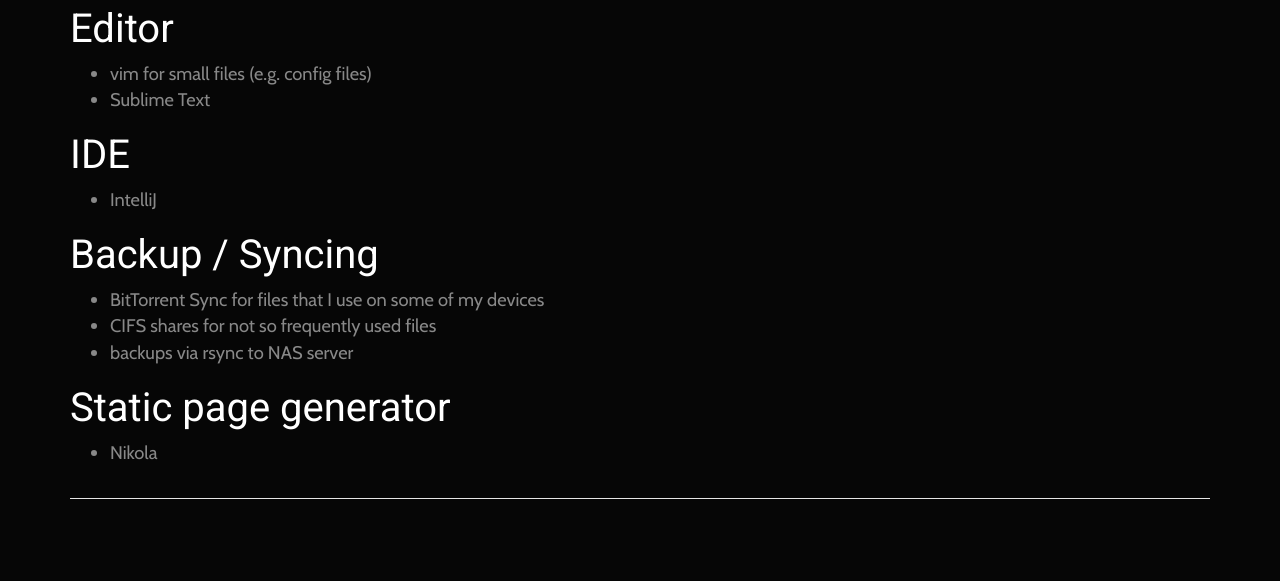
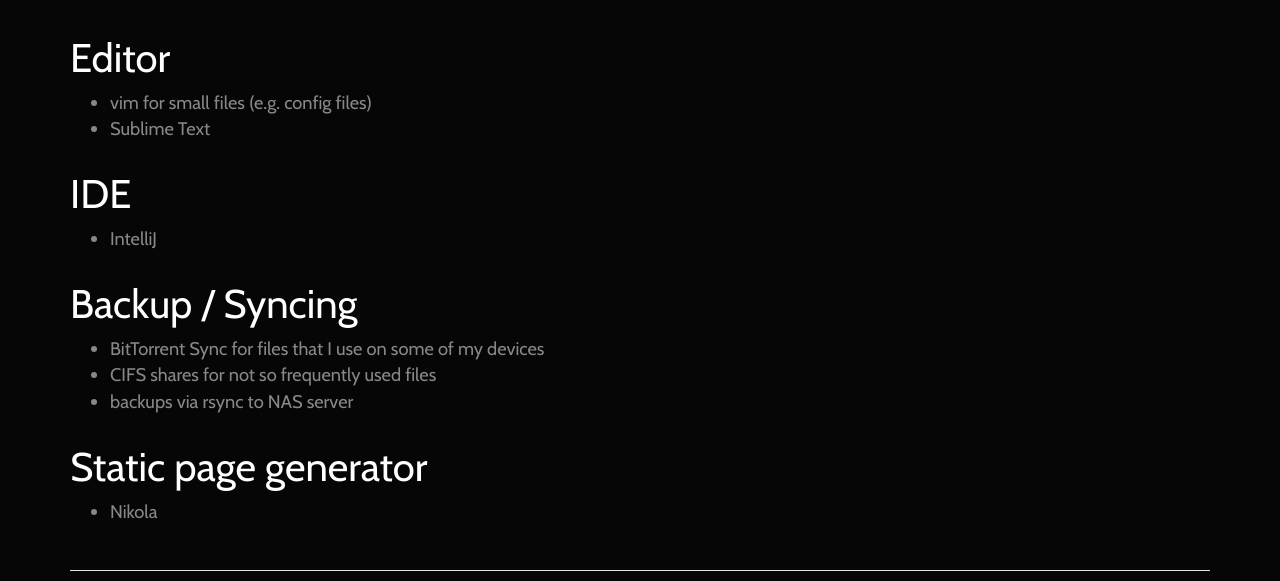
Before and after one commit to skiwan/BastiPaeltz.github.io, a plain HTML site: page tools/index.html in a window 1280 px wide. Shown: the part 713-1294 px from the top of the page. Before the commit the page ends 1222 px from the top, so only its background shows below. Drawn offline with nearby package versions, Linux system fonts and the light colour scheme.

Commit message:
Minor adjustments on styling
  - explicitly included all headings to use custom font
    --> fixes headings not being conform to rest of text
  - increased default section margin

```diff
--- a/assets/css/my.css
+++ b/assets/css/my.css
@@ -1,6 +1,15 @@
 * {
 	font-size: 103%;
 	font-family: 'Cabin', sans-serif;
+}
+
+h1,
+h2,
+h3,
+h4,
+h5,
+h6 {
+  font-family: 'Cabin', sans-serif;
 }
 
 h1 {
@@ -28,6 +37,10 @@
 	padding: 10px;
 }
 
+.section {
+	margin-bottom: 30px;
+}
+
 #footer {
 	margin-top: 15px;
 	padding-top: 10px;
```
